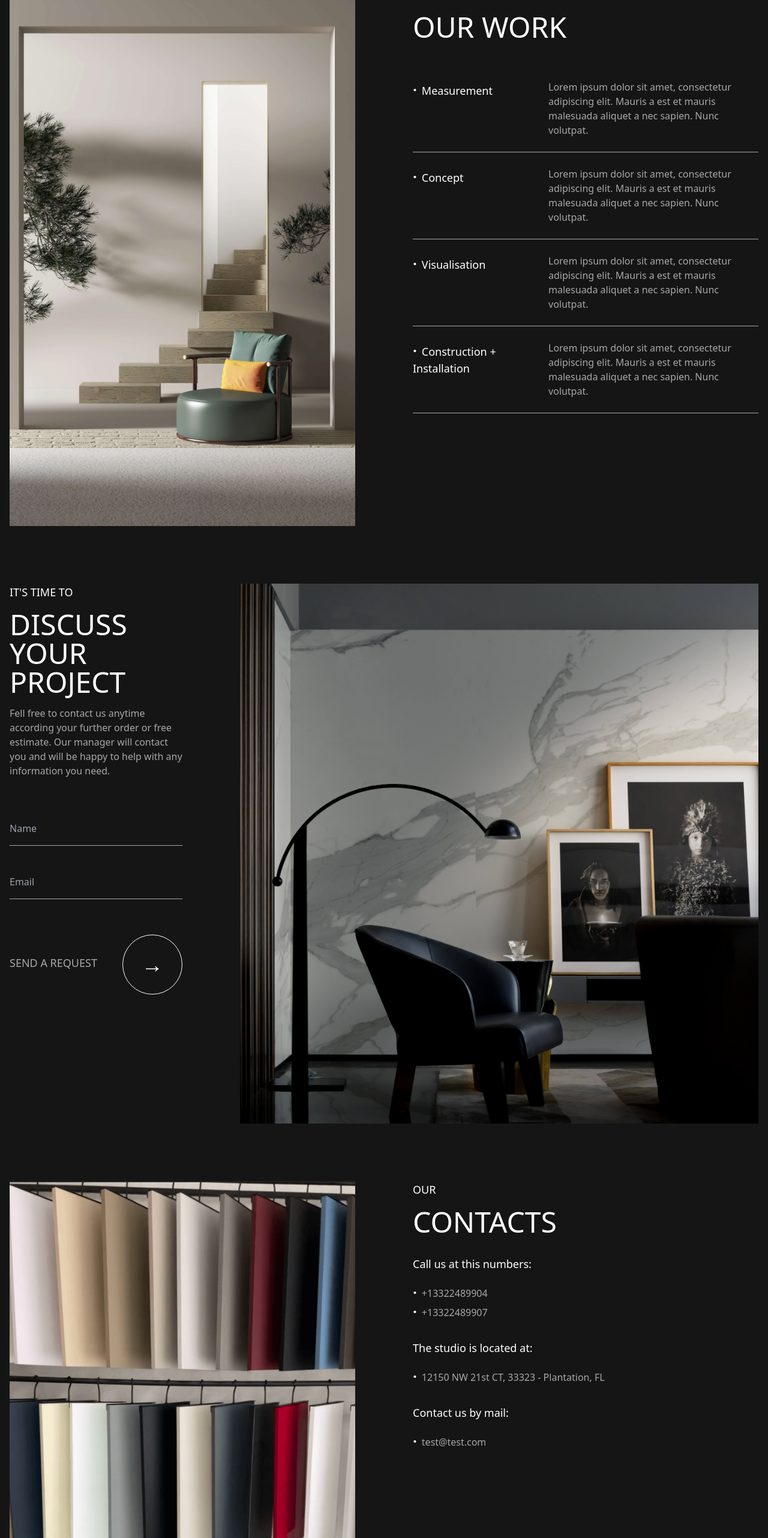
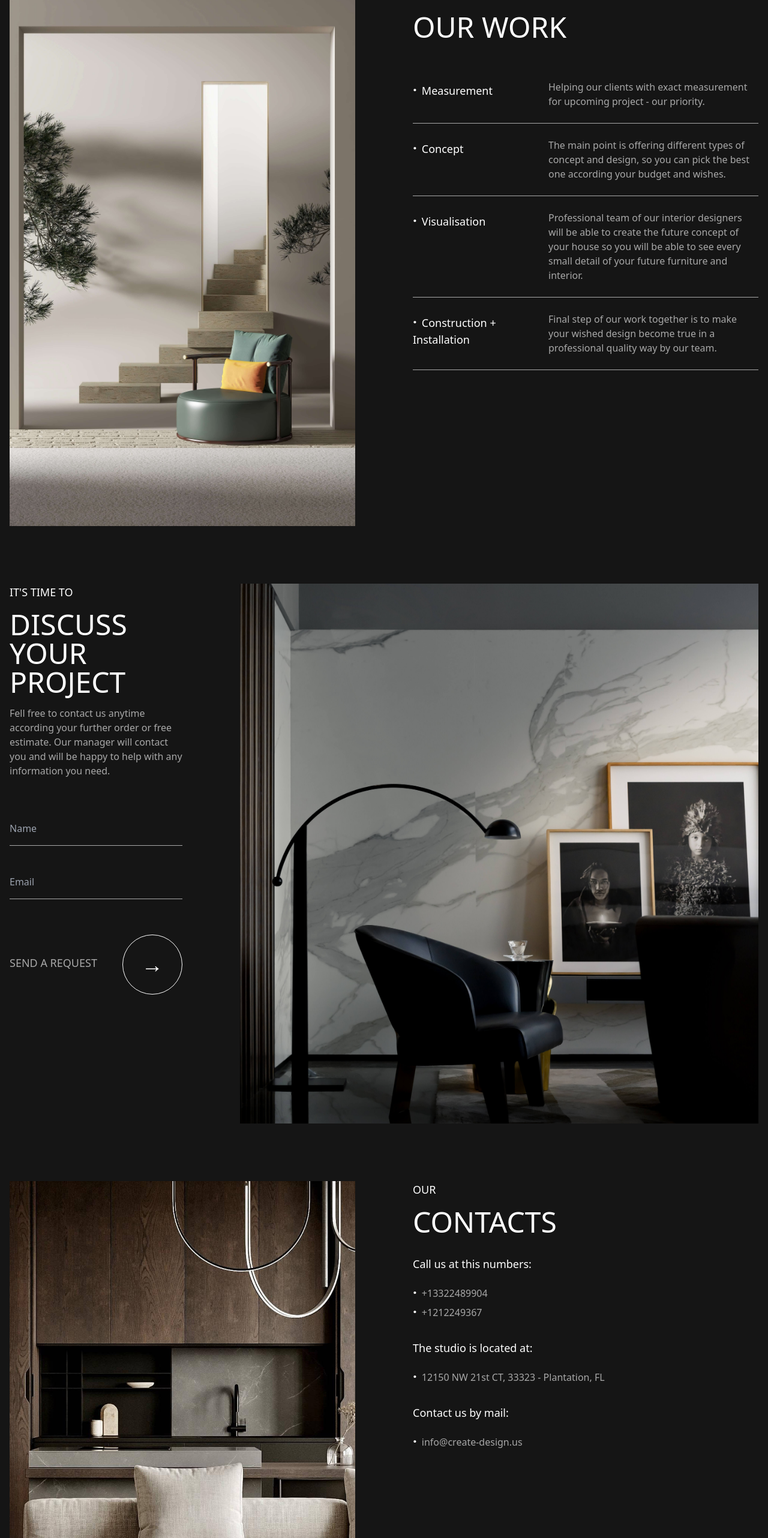
Before and after one commit to KonstantinKudelko/createdesign, a Next.js app: page / in a window 1280 px wide. Shown: the part 3342-5906 px from the top of the page at 60% size. Built offline with nearby package versions, Linux system fonts and the light colour scheme; what tailwindcss-radix would draw is missing.

Commit message:
feat: change text & contact image

```diff
--- a/app/components/footer.jsx
+++ b/app/components/footer.jsx
@@ -8,8 +8,8 @@ export const Footer = () => (
       </span>
 
       <p className="mb-12 text-gray font-light">
-        Lorem ipsum dolor sit amet, consectetur adipiscing elit. Mauris a est et
-        mauris malesuada aliquet a nec sapien. Nunc volutpat.
+        Subscribe now - don’t miss our super deals, new magazine issues and
+        more.
       </p>
 
       <form className="flex flex-col">
@@ -74,10 +74,17 @@ export const Footer = () => (
       </a>
 
       <a
-        href="mailto:test@test.com"
+        href="tel:+1212249367"
         className="before:content-['\00B7'] before:text-white before:font-bold before:text-2xl before:mr-2 before:relative before:top-[1px] font-thin text-gray"
       >
-        test@test.com
+        +1212249367
+      </a>
+
+      <a
+        href="mailto:info@create-design.us"
+        className="before:content-['\00B7'] before:text-white before:font-bold before:text-2xl before:mr-2 before:relative before:top-[1px] font-thin text-gray"
+      >
+        info@create-design.us
       </a>
     </div>
 
--- a/app/page.js
+++ b/app/page.js
@@ -234,9 +234,8 @@ export default function Home() {
                   </span>
 
                   <p className="max-w-[350px] text-gray">
-                    Lorem ipsum dolor sit amet, consectetur adipiscing elit.
-                    Mauris a est et mauris malesuada aliquet a nec sapien. Nunc
-                    volutpat.
+                    Helping our clients with exact measurement for upcoming
+                    project - our priority.
                   </p>
                 </li>
 
@@ -246,9 +245,9 @@ export default function Home() {
                   </span>
 
                   <p className="max-w-[350px] text-gray">
-                    Lorem ipsum dolor sit amet, consectetur adipiscing elit.
-                    Mauris a est et mauris malesuada aliquet a nec sapien. Nunc
-                    volutpat.
+                    The main point is offering different types of concept and
+                    design, so you can pick the best one according your budget
+                    and wishes.
                   </p>
                 </li>
 
@@ -258,9 +257,10 @@ export default function Home() {
                   </span>
 
                   <p className="max-w-[350px] text-gray">
-                    Lorem ipsum dolor sit amet, consectetur adipiscing elit.
-                    Mauris a est et mauris malesuada aliquet a nec sapien. Nunc
-                    volutpat.
+                    Professional team of our interior designers will be able to
+                    create the future concept of your house so you will be able
+                    to see every small detail of your future furniture and
+                    interior.
                   </p>
                 </li>
 
@@ -270,9 +270,9 @@ export default function Home() {
                   </span>
 
                   <p className="max-w-[350px] text-gray">
-                    Lorem ipsum dolor sit amet, consectetur adipiscing elit.
-                    Mauris a est et mauris malesuada aliquet a nec sapien. Nunc
-                    volutpat.
+                    Final step of our work together is to make your wished
+                    design become true in a professional quality way by our
+                    team.
                   </p>
                 </li>
               </ul>
@@ -333,7 +333,7 @@ export default function Home() {
         <section className="lg:h-[900px] lg:mb-24 px-4 mb-12 flex justify-between container mx-auto columns-2 gap-24">
           <div className="hidden lg:block basis-2/4 w-full relative pt-[100%]">
             <Image
-              src="/images/homepage/contact.png"
+              src="/images/homepage/contact.jpeg"
               alt="contact-image"
               objectFit="cover"
               fill={true}
@@ -363,10 +363,10 @@ export default function Home() {
               </a>
 
               <a
-                href="tel:++13322489907"
+                href="tel:+1212249367"
                 className="before:content-['\00B7'] before:text-white before:font-bold before:text-2xl before:mr-2 before:relative before:top-[1px] font-thin text-gray"
               >
-                +13322489907
+                +1212249367
               </a>
             </div>
 
@@ -386,10 +386,10 @@ export default function Home() {
               </span>
 
               <a
-                href="mailto:test@test.com"
+                href="mailto:info@create-design.us"
                 className="before:content-['\00B7'] before:text-white before:font-bold before:text-2xl before:mr-2 before:relative before:top-[1px] font-thin text-gray"
               >
-                test@test.com
+                info@create-design.us
               </a>
             </div>
           </div>
```
Also changed, not shown: public/images/homepage/contact.jpeg (added), public/images/homepage/contact.png (deleted).
